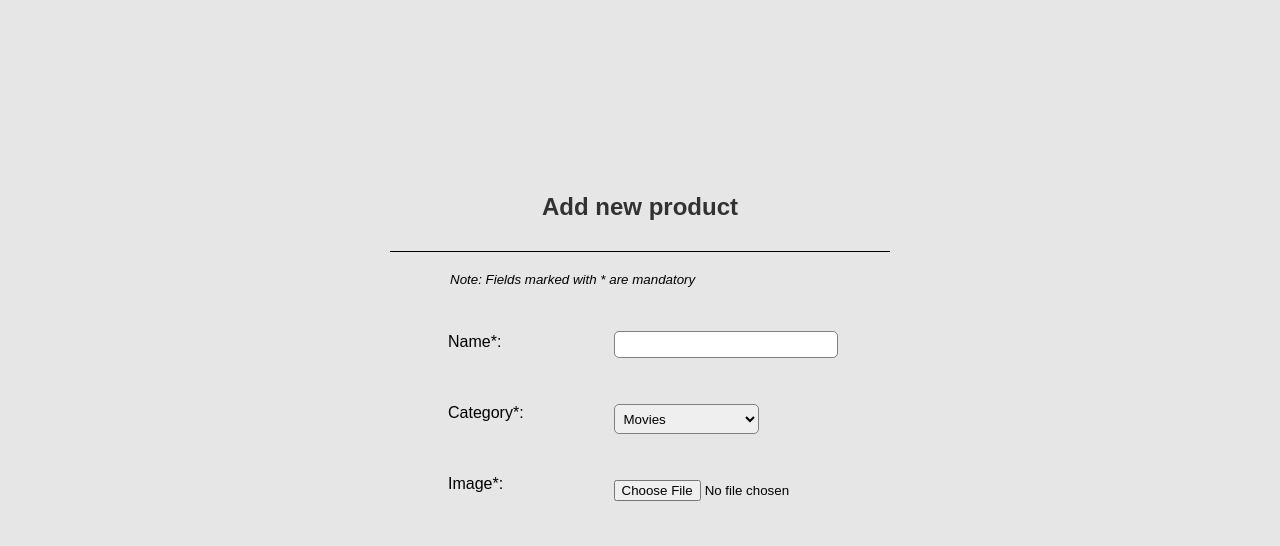
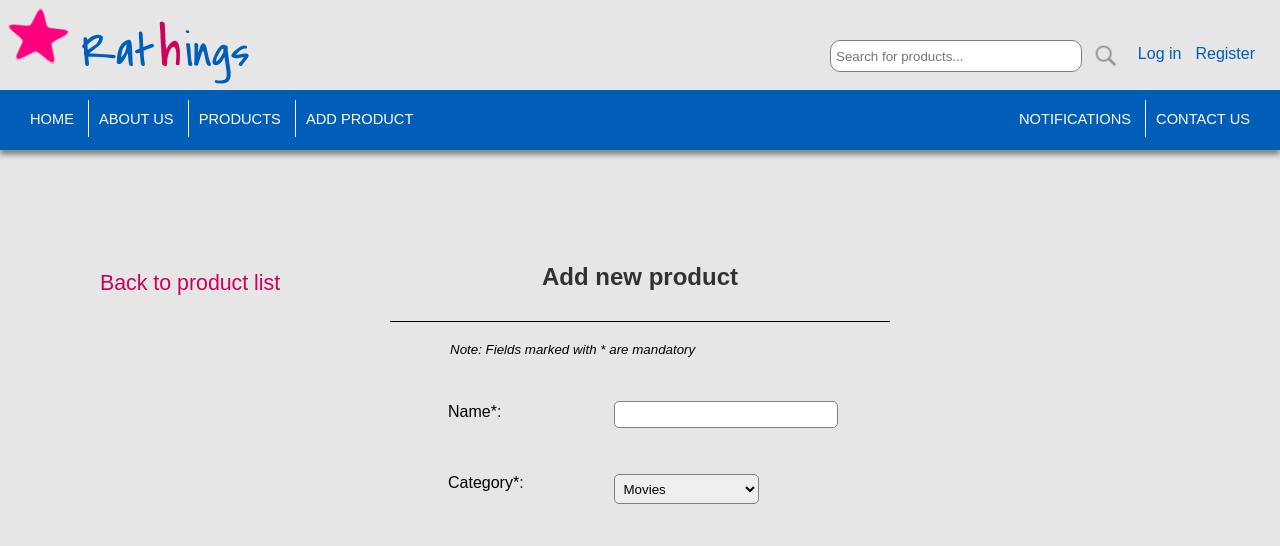
Before and after one commit to WebTehnologijeETF/Rathings---review-site, a PHP site: page /addform.html in a window 1280 px wide; the page is wider, and only the part inside the window is pictured. Shown: the top 546 px of that part. Run offline with PHP 8.4, Linux system fonts and the light colour scheme.

```diff
--- a/addform.html
+++ b/addform.html
@@ -4,12 +4,85 @@
 <title>Add product</title>
 <meta charset="UTF-8">
 <link rel="stylesheet" type="text/css" href="main.css">
-
+<link rel="shortcut icon" type="image/png" href="/images/favicon.png"/>
 
 </head>
 
 
 <body>
+
+<div id="logo">
+
+
+<div id="logo_text">
+
+<label id="left_logo">Rat</label>
+<label id="middle_logo">h</label>
+<label id="right_logo">ings</label>
+</div>
+
+</div>
+
+
+
+<div id="search_box">
+<input type="text"  maxlength="50" id="search_text" placeholder="Search for products...">
+<div id="search_icon_cont">
+<img src="/images/search.png" alt="search" class="search_img" >
+</div>
+</div>
+
+<div id="login_div">
+<a onclick='loadPage("login.html")'; class="login_label">Log in</a>
+<a onclick='loadPage("register.html")'; class="login_label">Register</a>
+</div>
+
+
+<div id="menu_bar">
+
+
+
+<ul id="left_menu">
+<li class="menu_item">
+<a onclick='loadPage("index.html")';>HOME</a>
+
+</li>
+
+<li class="menu_item">
+<a onclick='loadPage("about.html")';>ABOUT US</a>
+</li>
+
+<li class="menu_item">
+<a onclick='loadPage("products.html")';>PRODUCTS</a>
+</li>
+
+<li class="menu_item">
+<a>ADD PRODUCT</a> <!-- page still not implemented -->
+</li>
+</ul>
+
+<ul id="right_menu">
+
+
+<li class="menu_item">
+<a>NOTIFICATIONS</a> <!-- page still not implemented -->
+</li>
+
+<li class="menu_item">
+<a onclick='loadPage("contact.html")';>CONTACT US</a>
+</li>
+</ul>
+
+
+
+
+</div>
+
+
+
+<div id="message"><p></p></div>
+
+<div id="back"><p onclick="loadPage('products-table.html');">Back to product list</p></div>
 
 
 <form method="get" action="#" id="addform" onsubmit="return validateForm();">
@@ -48,7 +121,12 @@
 <div class="error" id="er3"><p class="error_text"></p></div>
 
 
+
+
+
 </div>
+
+
 
 <div id="c_buttons" >
 
--- a/main.css
+++ b/main.css
@@ -1169,13 +1169,20 @@ a:visited
 
 #addprod > label
 {
+
+	font-size:14pt;
+
+}
+
+.lab_link > label
+{
 	cursor:pointer;
-	font-size:14pt;
+
 
 
 }
 
-#addprod > label:hover
+.lab_link > label:hover
 {
 	text-decoration:underline;
 
@@ -1202,3 +1209,37 @@ a:visited
 
 
 }
+
+#message
+{
+	color:green;
+	width:100%;
+	top:200px;
+	position:absolute;
+	left:100px;
+
+
+}
+
+#back
+{
+	position:absolute;
+	left:100px;
+	top:250px;
+	color:#CE0058;
+
+}
+
+#back > p
+{
+	cursor:pointer;
+	font-size:16pt;
+
+
+}
+
+#back > p:hover
+{
+	text-decoration:underline;
+
+}
```
Also changed, not shown: add.js (+52 -3 lines), load.js (+4 -4 lines), products-table.html (+6 -1 lines).
